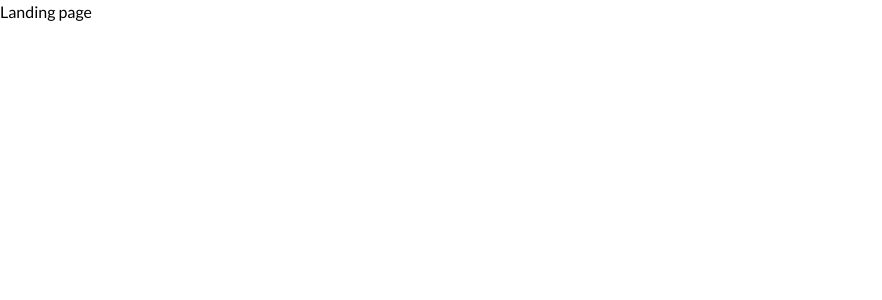
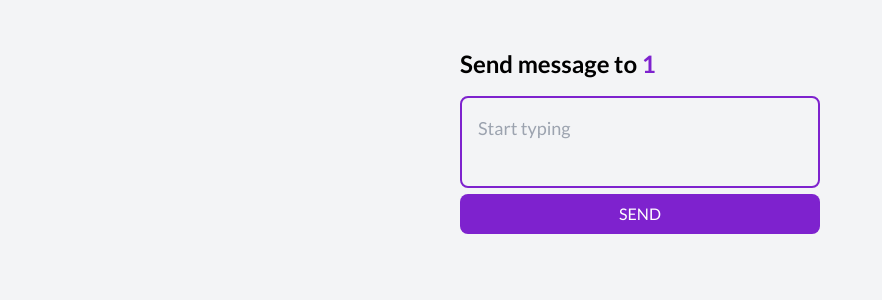
Before and after one commit to ernestechie/anonymail, a React (Create React App) app: page /send/1 in a window 1280 px wide. Shown: the top 300 px of the page, without its empty margins (0-882 px from the left). Built offline with nearby package versions, Linux system fonts and the light colour scheme.

Commit message:
Add send page

```diff
--- a/src/App.js
+++ b/src/App.js
@@ -7,6 +7,7 @@ import {
   Message,
   NotFound,
   Register,
+  Send,
   Settings,
 } from './pages';
 
@@ -17,7 +18,7 @@ const App = () => {
         <Route path='/' element={<Register />} exact />
         <Route path='/login' element={<Login />} />
         <Route path='/register' element={<Register />} />
-        <Route path='/send/:receiverID' element={<Landing />} exact />
+        <Route path='/send/:receiver' element={<Send />} exact />
         <Route path='/user/home' element={<Home />} exact />
         <Route path='/user/inbox' element={<Inbox />} />
         <Route path='/user/inbox/:messageID' element={<Message />} />
--- a/src/pages/Register.jsx
+++ b/src/pages/Register.jsx
@@ -48,7 +48,7 @@ const Register = () => {
         setDoc(doc(db, 'users', credential.user.uid), {
           email,
           messages: [],
-          referral_link: `http:localhost:3000/send/${username}`,
+          referral_link: `https://anonymail.netlify.app/send/${username}`,
           timeStamp: serverTimestamp(),
           username,
         }).then(() => {
--- a/src/pages/Send.jsx
+++ b/src/pages/Send.jsx
@@ -1,5 +1,30 @@
+import { useParams } from 'react-router-dom';
+
 const Send = () => {
-  return <div>Send message to a user:</div>;
+  const params = useParams();
+  console.log(params.receiver);
+
+  return (
+    <section className='page'>
+      <div className='max-w-[360px] m-auto py-8'>
+        <form action>
+          <h1 className='my-4 font-bold text-2xl'>
+            Send message to
+            <span className='text-purple-700'> {params.receiver}</span>
+          </h1>
+          <textarea
+            name='message'
+            id='message'
+            placeholder='Start typing'
+            className='bg-transparent w-full resize-none border-2 border-purple-700 rounded-lg p-4 text-lg outline-none'
+          ></textarea>
+          <button className='bg-purple-700 px-4 py-2 text-white rounded-lg w-full'>
+            SEND
+          </button>
+        </form>
+      </div>
+    </section>
+  );
 };
 
 export default Send;
```
